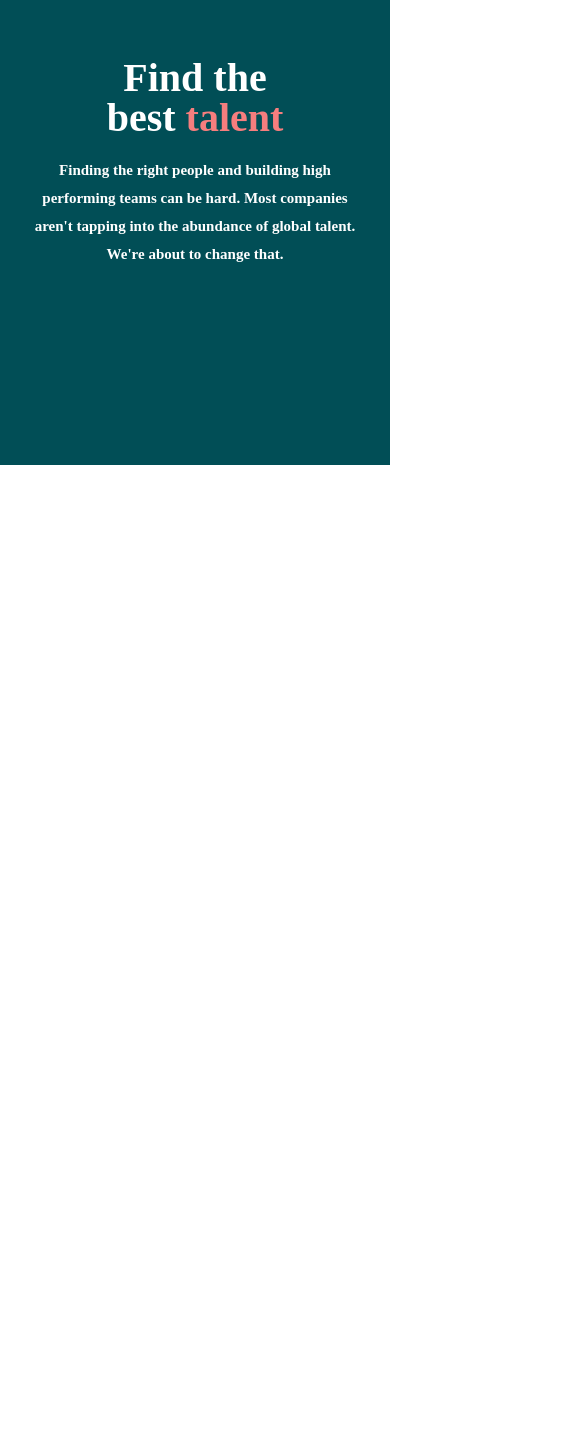
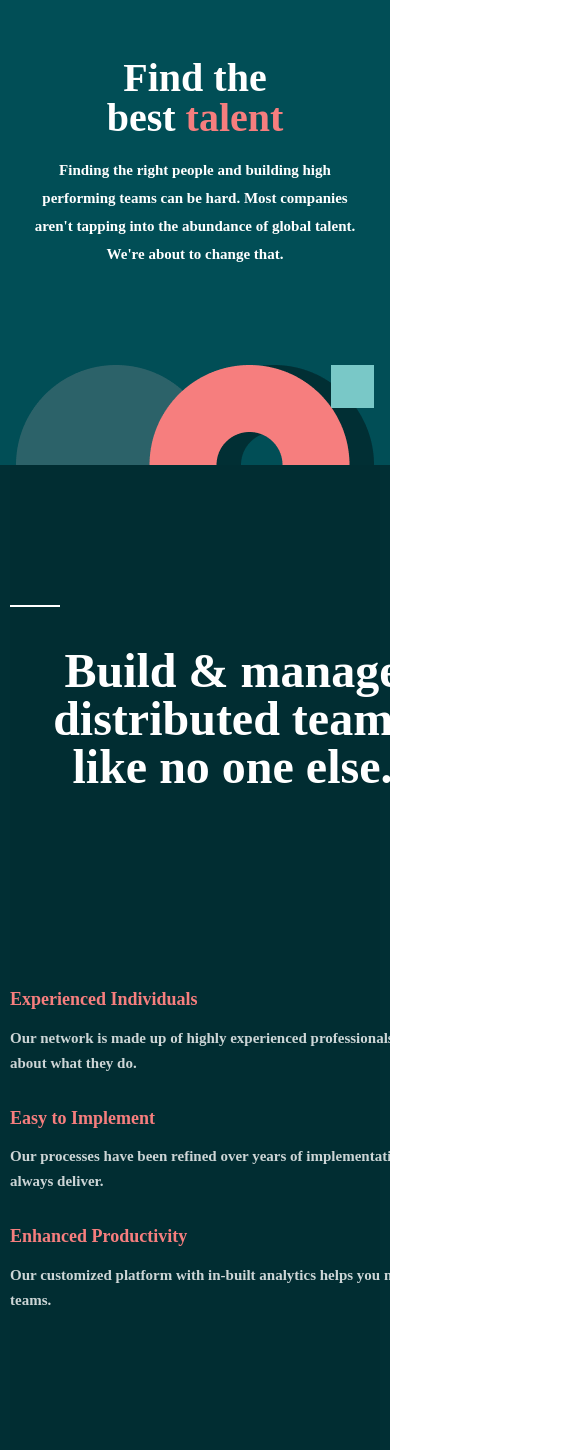
Before and after one commit to Hamidov-Hoji/My-team, a plain HTML site: page index.html in a window 390 px wide. Shown: the part 118-1568 px from the top of the page, 585 px wide, since content can reach past the window. Before the commit the page ends 844 px from the top, so only its background shows below. Drawn offline with Linux system fonts and the light colour scheme.

Commit message:
add madia

```diff
--- a/CSS/media.css
+++ b/CSS/media.css
@@ -29,6 +29,12 @@
 }
 
 @media only screen and (max-width: 540px) {
+  .qwerty{
+    background-image: url("../Rasmlar/Group\ 4.png");
+    background-repeat: no-repeat;
+    background-position: calc(50%) 574px;
+  }
+
   .header-box {
     padding-bottom: 0;
     padding-bottom: 80px;
@@ -87,6 +93,12 @@
 }
 
 @media only screen and (max-width: 450px) {
+  .qwerty{
+    background-image: url("../Rasmlar/Group\ 4.png");
+    background-repeat: no-repeat;
+    background-position: calc(50%) 483px;
+  }
+
   .header-title {
     width: 200px;
     font-size: 40px;
@@ -110,3 +122,18 @@
 
   }
 }
+
+@media only screen and (max-width: 1130px) {
+  .hero-inner {
+    flex-direction: column;
+    background-image: url("../Rasmlar/experienced.svg"),
+                      url("../Rasmlar/easy-foto.svg"),
+                      url("../Rasmlar/enhanced-foto.svg");
+    background-repeat: no-repeat;
+    background-position: 480px 198px, 480px 324px, 480px 450px ;
+  }
+  .hero-title {
+    width: 445px;
+    text-align: center;
+  }
+}
--- a/index.html
+++ b/index.html
@@ -53,7 +53,7 @@
 
   <main>
     <!-- SITE HERO -->
-    <!-- <section class="hero-wrapper">
+    <section class="hero-wrapper">
       <div class="hero-wrapper__container container">
           <div class="hero__hero-inner hero-inner">
             <h2 class="hero-inner__hero-title hero-title">
@@ -82,10 +82,10 @@
           </div>
         </div>
       </div>
-    </section> -->
+    </section>
 
     <!--COMMENT-->
-    <!-- <section class="comment-section">
+    <section class="comment-section">
       <div class="comment-section__comment-wrapper comment-wrapper">
       <div class="comment-wrapper__container container">
         <div class="comment-wrapper__commment-box comment-box">
@@ -136,10 +136,10 @@
       </div>
       </div>
     </div>
-    </section> -->
+    </section>
 
     <!-- START -->
-    <!-- <section class="start-section">
+    <section class="start-section">
       <div class="start-section__start-wrapper start-wrapper">
         <div class="start-wrapper__container container">
           <div class="start-wrapper__start-inner start-inner">
```
